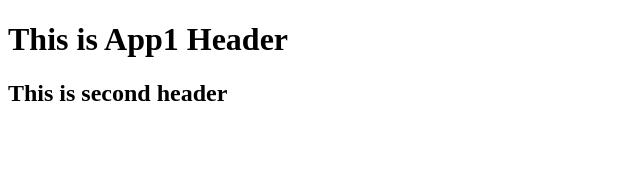
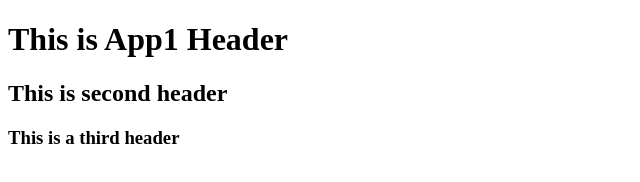
Before and after one commit to tharzaw228/gitstart, a plain HTML site: page index.html in a window 1280 px wide. Shown: the whole page, without its empty margins (0-640 px from the left). Drawn offline with Linux system fonts and the light colour scheme.

Commit message:
updated adding h3

```diff
--- a/index.html
+++ b/index.html
@@ -8,5 +8,6 @@
 <body>
     <h1>This is App1 Header</h1>
     <h2>This is second header</h2>
+    <h3>This is a third header</h3>
 </body>
 </html>
```
